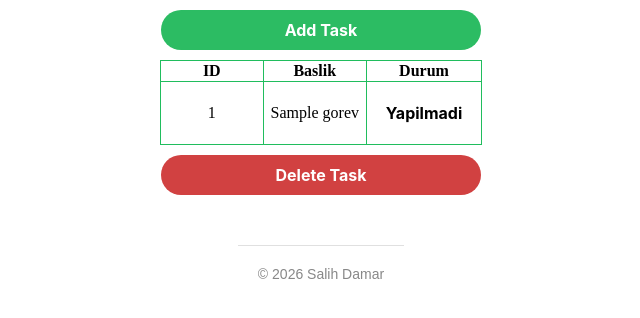
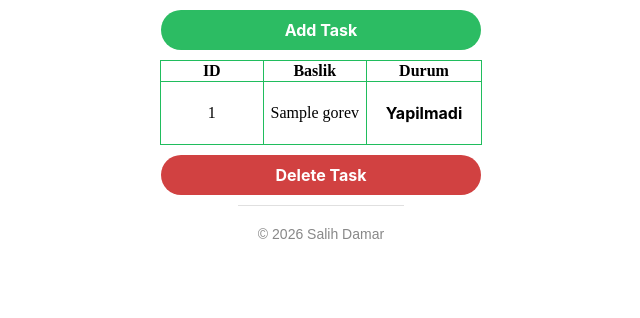
Before and after one commit to salihdamar19/python_projects, a Flask app: template flask2/templates/index.html in a window 1280 px wide. Shown: the top 318 px of the page, without its empty margins (319-959 px from the left). Run offline with Flask 3, Linux system fonts and the light colour scheme; the template is opened without the code that fills it: most values are stand-ins (such as "Sample title", 1, 10 or a date in 2020).

Commit message:
style changes

```diff
--- a/email_verification/templates/dogrula.html
+++ b/email_verification/templates/dogrula.html
@@ -64,7 +64,7 @@
     footer {
         text-align: center;
         padding: 20px;
-        margin-top: 40px;
+        margin-top: auto;
         font-size: 14px;
         color: #888;
         border-top: 1px solid #e0e0e0;
--- a/email_verification/templates/index.html
+++ b/email_verification/templates/index.html
@@ -63,7 +63,7 @@
     footer {
         text-align: center;
         padding: 20px;
-        margin-top: 40px;
+        margin-top: auto;
         font-size: 14px;
         color: #888;
         border-top: 1px solid #e0e0e0;
--- a/sqltodo/templates/index.html
+++ b/sqltodo/templates/index.html
@@ -110,8 +110,9 @@
         }
         footer {
             text-align: center;
+            margin-top: auto;
             padding: 20px;
-            margin-top: 40px;
+            margin-top: auto;
             font-size: 14px;
             color: #888;
             border-top: 1px solid #e0e0e0;
--- a/weatherapp/templates/index.html
+++ b/weatherapp/templates/index.html
@@ -44,7 +44,7 @@
         footer {
             text-align: center;
             padding: 20px;
-            margin-top: 40px;
+            margin-top: auto;
             font-size: 14px;
             color: #888;
             border-top: 1px solid #e0e0e0;
```
